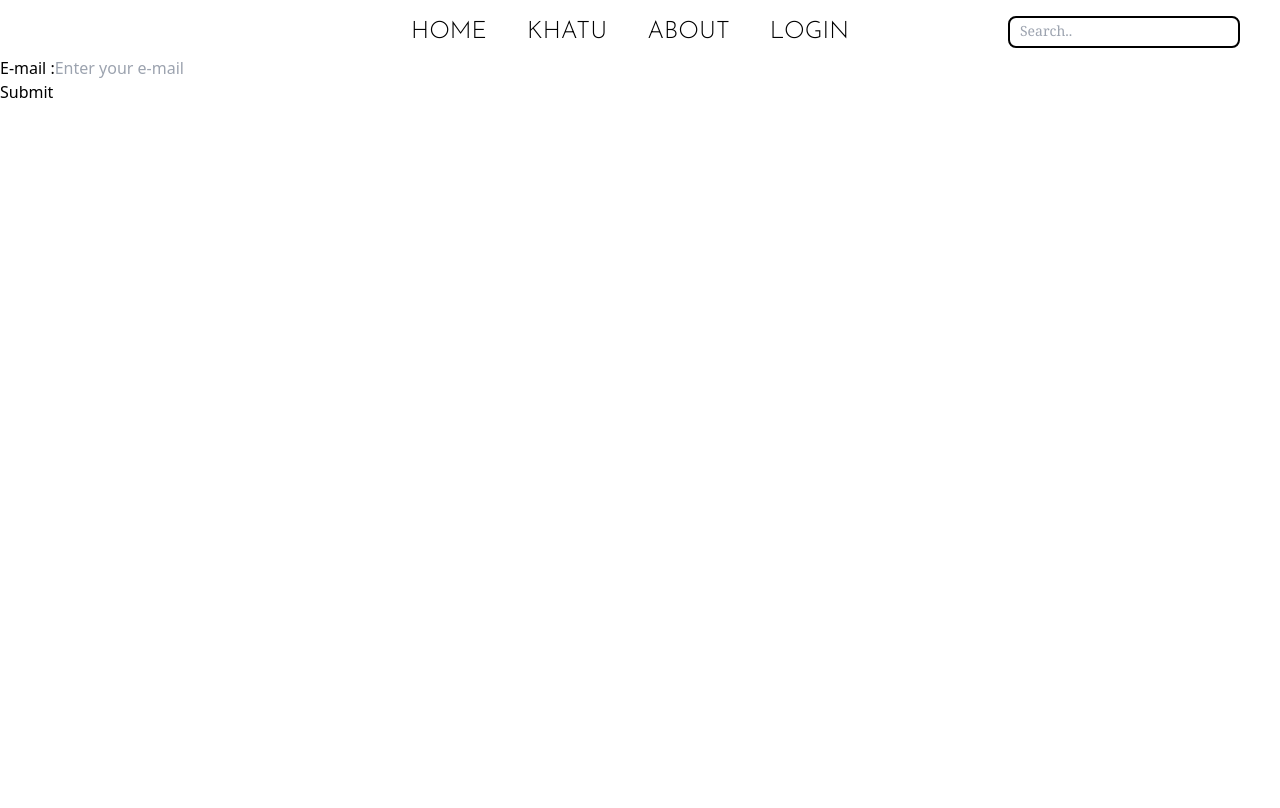
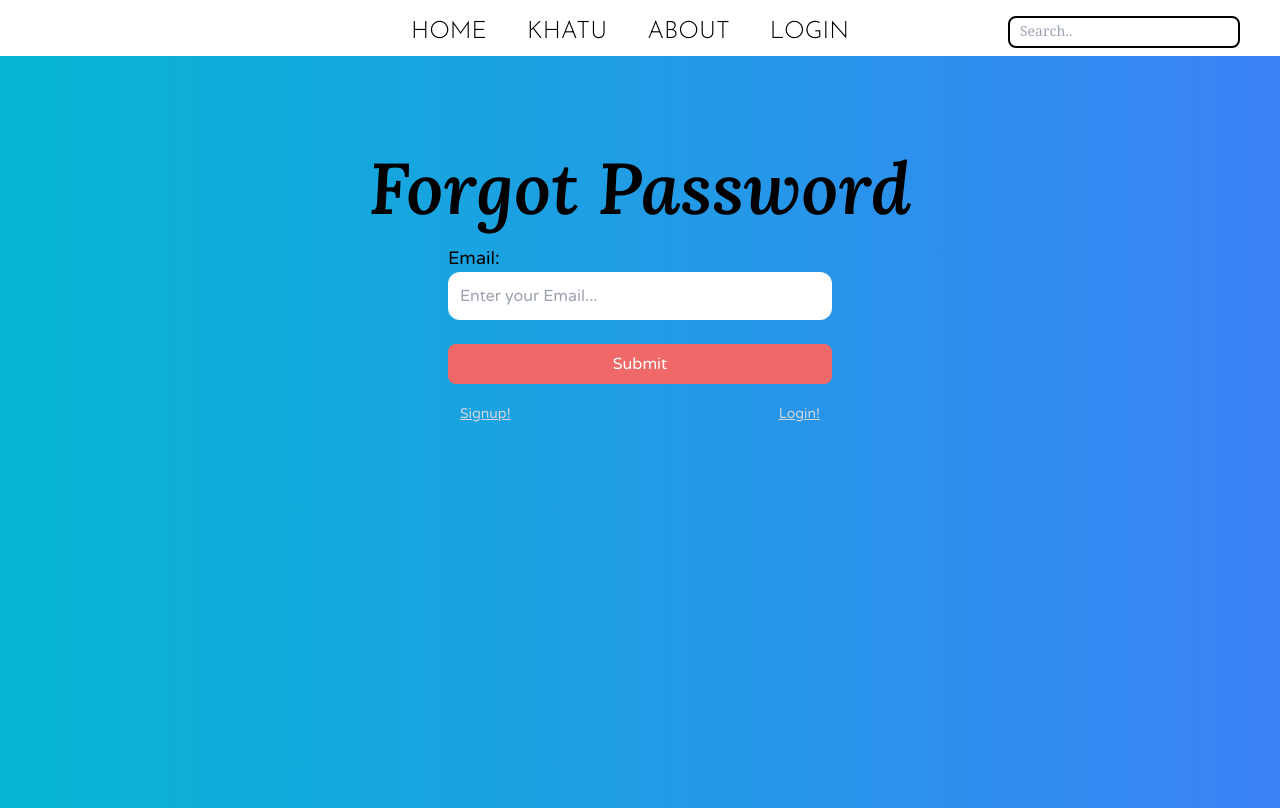
Before and after one commit to KishanPoddar/shivcharanji-bhimrajka, a React (Create React App) app in the folder client/: page /forgot-password in a window 1280 px wide. Built offline with nearby package versions, Linux system fonts and the light colour scheme.

Commit message:
made forgot password, reset password

```diff
--- a/client/src/components/Layout/Navbar.jsx
+++ b/client/src/components/Layout/Navbar.jsx
@@ -17,7 +17,7 @@ const Navbar = () => {
         <>
             <div className="w-full h-14 pt-2 top-0 flex items-center font-josefin-sans font-light z-[999]">
                 <div className="basis-1/5 flex justify-start">
-                    <div onClick={() => setOpen(!open)} className={`z-[999] justify-end ${ open ? "text-gray-500" : "text-gray-900"} text-2xl sm:hidden mx-4`}>
+                    <div onClick={() => setOpen(!open)} className={`z-[999] justify-end ${ open ? "text-gray-500" : "text-gray-900"} text-2xl lg:hidden mx-4`}>
                         <RxHamburgerMenu />
                     </div>
                 </div>
--- a/client/src/components/auth/forgotPassword.jsx
+++ b/client/src/components/auth/forgotPassword.jsx
@@ -1,11 +1,12 @@
 import { useState } from "react";
+import { Link } from "react-router-dom";
 import { postRequest } from "../../utils/requests";
 import validateEmail from "../../utils/validateEmail";
 
 const ForgotPassword = () => {
 	const [email, setEmail] = useState("");
 
-	const handleForgotPassword = async e => {
+	const handleForgotPassword = async (e) => {
 		e.preventDefault();
 		if (!validateEmail(email)) {
 			return window.alert("E-mail format invalid");
@@ -13,25 +14,41 @@ const ForgotPassword = () => {
 		const data = await postRequest("/auth/forgot-password", { email });
 		if (data.success) {
 			window.alert(
-				"Mail sent to this e-mail successfully, please reset your password safely from there",
+				"Mail sent to this e-mail successfully, please reset your password safely from there"
 			);
 		}
 	};
 
 	return (
-		<form onSubmit={handleForgotPassword}>
-			<div>
-				E-mail :
+		<>
+            <div className="h-[94vh] w-full bg-gradient-to-r from-cyan-500 to-blue-500 overflow-hidden">
+                <div className="mt-[12vh] flex flex-col items-center">
+                    <span className="sm:text-7xl text-5xl font-lora font-semibold">
+                        Forgot Password
+                    </span>
+                    <form onSubmit={handleForgotPassword} className="mt-3 flex flex-col font-varela-round text-lg sm:w-96 w-72">
+                        <label className="mt-2">Email:</label>
                         <input
                             type="email"
                             name="email"
                             value={email}
-					onChange={e => setEmail(e.target.value)}
-					placeholder="Enter your e-mail"
+                            onChange={(e) => setEmail(e.target.value)}
+                            placeholder="Enter your Email..."
+                            className="loginRegisterInput"
                         />
+
+                        <button type="submit" className=" mt-3 button !bg-lightcoral">
+                            Submit
+                        </button>
+
+                        <div className="flex justify-between mt-5 mx-3">
+                            <Link to="/signup" className="loginRegisterLink">Signup!</Link>
+                            <Link to="/login" className="loginRegisterLink">Login!</Link>
                         </div>
-			<button type="submit">Submit</button>
                     </form>
+                </div>
+            </div>
+        </>
 	);
 };
 
--- a/client/src/components/auth/login.jsx
+++ b/client/src/components/auth/login.jsx
@@ -9,11 +9,11 @@ const Login = () => {
     const { setUser } = UserState();
     const [values, setValues] = useState({ email: "", password: "" });
 
-	const handleChange = e => {
+    const handleChange = (e) => {
         setValues({ ...values, [e.target.name]: e.target.value });
     };
 
-	const handleSignup = async e => {
+    const handleSignup = async (e) => {
         e.preventDefault();
         if (!values.email || !values.password) {
             return window.alert("Please validate all the fields");
@@ -36,9 +36,14 @@ const Login = () => {
         <>
             <div className="h-[94vh] w-full bg-gradient-to-r from-cyan-500 to-blue-500 overflow-hidden">
                 <div className="mt-[12vh] flex flex-col items-center">
-				<span className="text-7xl font-lora font-semibold">Login</span>
-				<form onSubmit={handleSignup} className="mt-3 flex flex-col font-varela-round text-lg sm:w-90 w-72">
-					<label className="mt-2">Email</label>
+                    <span className="text-7xl font-lora font-semibold">
+                        Login
+                    </span>
+                    <form
+                        onSubmit={handleSignup}
+                        className="mt-3 flex flex-col font-varela-round text-lg sm:w-90 w-72"
+                    >
+                        <label className="mt-2">Email:</label>
                         <input
                             type="email"
                             name="email"
@@ -47,7 +52,7 @@ const Login = () => {
                             placeholder="Enter your Email..."
                             className="loginRegisterInput"
                         />
-					<label className="">Password</label>
+                        <label className="">Password:</label>
                         <input
                             type="password"
                             name="password"
@@ -56,12 +61,22 @@ const Login = () => {
                             className="loginRegisterInput"
                             placeholder="Enter your password..."
                         />
-					<button type="submit" className=" mt-3 button !bg-lightcoral">
+                        <button
+                            type="submit"
+                            className=" mt-3 button !bg-lightcoral"
+                        >
                             Login
                         </button>
                         <div className="flex justify-between mt-5 mx-3">
-						<Link to="/signup" className="loginRegisterLink">Signup!</Link>
-						<Link to="/forgot-password" className="loginRegisterLink">Forgot Password?</Link>
+                            <Link to="/signup" className="loginRegisterLink">
+                                Signup!
+                            </Link>
+                            <Link
+                                to="/forgot-password"
+                                className="loginRegisterLink"
+                            >
+                                Forgot Password?
+                            </Link>
                         </div>
                     </form>
                 </div>
--- a/client/src/components/auth/resetPassword.jsx
+++ b/client/src/components/auth/resetPassword.jsx
@@ -7,16 +7,18 @@ const ResetPassword = () => {
     const { id } = useParams();
     const [values, setValues] = useState({ password: "", confirmPassword: "" });
 
-	const handleChange = e => {
+    const handleChange = (e) => {
         setValues({ ...values, [e.target.name]: e.target.value });
     };
 
-	const handlePasswordReset = async e => {
+    const handlePasswordReset = async (e) => {
         e.preventDefault();
         if (values.password !== values.confirmPassword) {
             return window.alert("Password fields should match");
         }
-		const data = await postRequest(`/auth/reset-password/${id}`, { password: values.password });
+        const data = await postRequest(`/auth/reset-password/${id}`, {
+            password: values.password
+        });
         if (data.success) {
             navigate("/login");
         } else {
@@ -25,27 +27,42 @@ const ResetPassword = () => {
     };
 
     return (
-		<form onSubmit={handlePasswordReset}>
-			<div>
+        <>
+            <div className="h-[94vh] w-full bg-gradient-to-r from-cyan-500 to-blue-500 overflow-hidden">
+                <div className="mt-[12vh] flex flex-col items-center">
+                    <span className="sm:text-7xl text-4xl font-lora font-semibold">
+                        Reset Password
+                    </span>
+                    <form
+                        onSubmit={handlePasswordReset}
+                        className="mt-3 flex flex-col font-varela-round text-lg sm:w-96 w-56"
+                    >
+                        <label className="mt-1">Password:</label>
                         <input
                             type="password"
                             name="password"
                             value={values.password}
                             onChange={handleChange}
-					placeholder="Password"
+                            className="loginRegisterInput"
+                            placeholder="Enter your password..."
                         />
-			</div>
-			<div>
+
+                        <label className="mt-1">Confirm Password:</label>
                         <input
                             type="password"
                             name="confirmPassword"
                             value={values.confirmPassword}
                             onChange={handleChange}
-					placeholder="Confirm Password"
+                            className="loginRegisterInput"
+                            placeholder="Confirm your password..."
                         />
+						<button type="submit" className=" mt-3 button !bg-lightcoral" >
+                            Reset
+                        </button>
+                    </form>
                 </div>
-			<button type="submit">Reset</button>
-		</form>
+            </div>
+        </>
     );
 };
 
--- a/client/src/components/auth/signup.jsx
+++ b/client/src/components/auth/signup.jsx
@@ -46,45 +46,14 @@ const Signup = () => {
     };
 
     return (
-        // <form onSubmit={handleSignup}>
-        // 	<input
-        // 		type="text"
-        // 		name="name"
-        // 		value={values.name}
-        // 		onChange={handleChange}
-        // 		placeholder="Name"
-        // 	/>
-        // 	<input
-        // 		type="email"
-        // 		name="email"
-        // 		value={values.email}
-        // 		onChange={handleChange}
-        // 		placeholder="E-mail"
-        // 	/>
-        // 	<input
-        // 		type="password"
-        // 		name="password"
-        // 		value={values.password}
-        // 		onChange={handleChange}
-        // 		placeholder="Password"
-        // 	/>
-        // 	<input
-        // 		type="password"
-        // 		name="confirmPassword"
-        // 		value={values.confirmPassword}
-        // 		onChange={handleChange}
-        // 		placeholder="Confirm Password"
-        // 	/>
-        // 	<button type="submit">Signup</button>
-        // </form>
         <>
             <div className="h-[94vh] w-full bg-gradient-to-r from-cyan-500 to-blue-500 overflow-hidden">
                 <div className="sm:mt-[12vh] mt-[7vh] flex flex-col items-center">
                     <span className="text-7xl font-lora font-semibold">
                         Sign-Up
                     </span>
-                    <form onSubmit={handleSignup} className="mt-3 flex flex-col font-varela-round text-lg sm:w-90 w-72">
-                        <label className="mt-1">Name</label>
+                    <form onSubmit={handleSignup} className="mt-3 flex flex-col font-varela-round text-lg sm:w-96 w-72">
+                        <label className="mt-1">Name:</label>
                         <input
                             type="text"
 							name="name"
@@ -94,7 +63,7 @@ const Signup = () => {
                             placeholder="Enter your name..."
                         />
 
-                        <label className="mt-1">Email</label>
+                        <label className="mt-1">Email:</label>
                         <input
                             type="email"
                             name="email"
@@ -104,7 +73,7 @@ const Signup = () => {
                             className="loginRegisterInput"
                         />
 
-                        <label className="mt-1">Password</label>
+                        <label className="mt-1">Password:</label>
                         <input
                             type="password"
                             name="password"
@@ -114,7 +83,7 @@ const Signup = () => {
                             placeholder="Enter your password..."
                         />
 
-                        <label className="mt-1">Confirm Password</label>
+                        <label className="mt-1">Confirm Password:</label>
                         <input
                             type="password"
                             name="confirmPassword"
```
Lines whose indentation alone changed are shown as unchanged.
